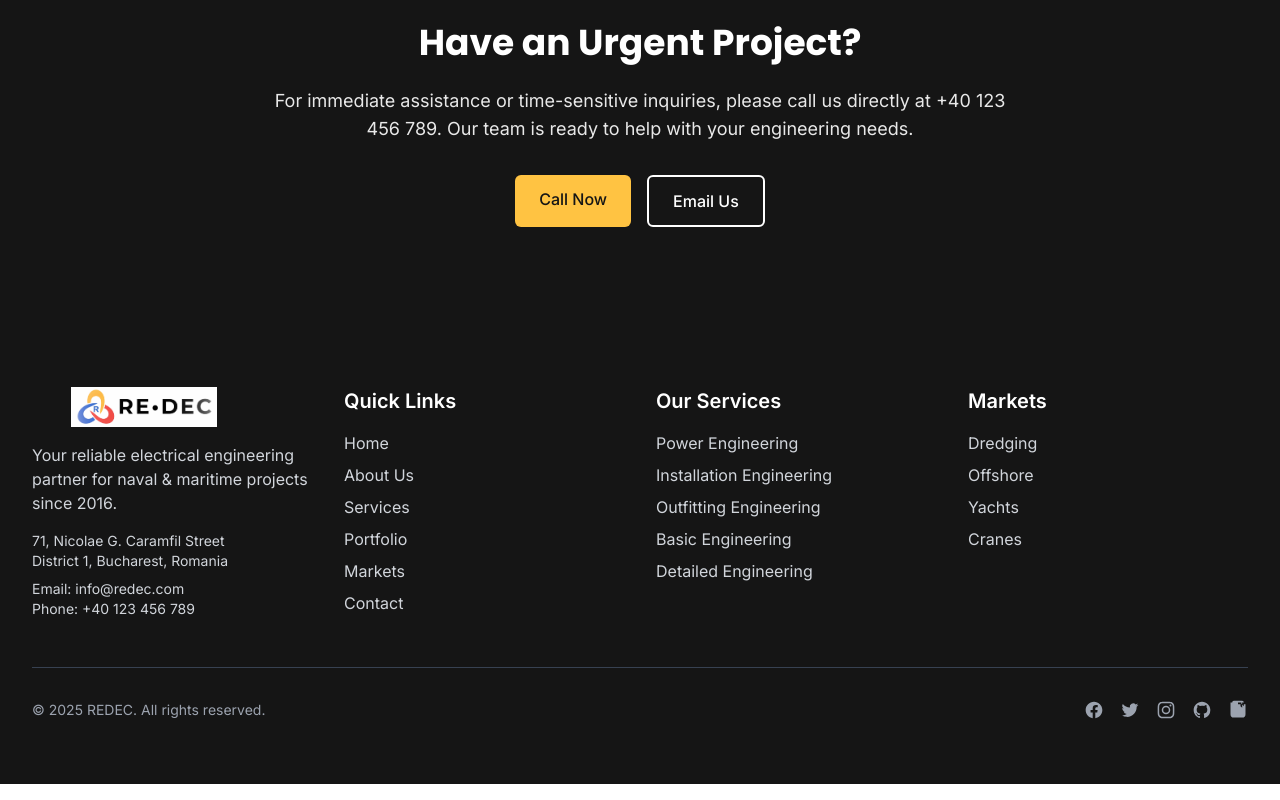
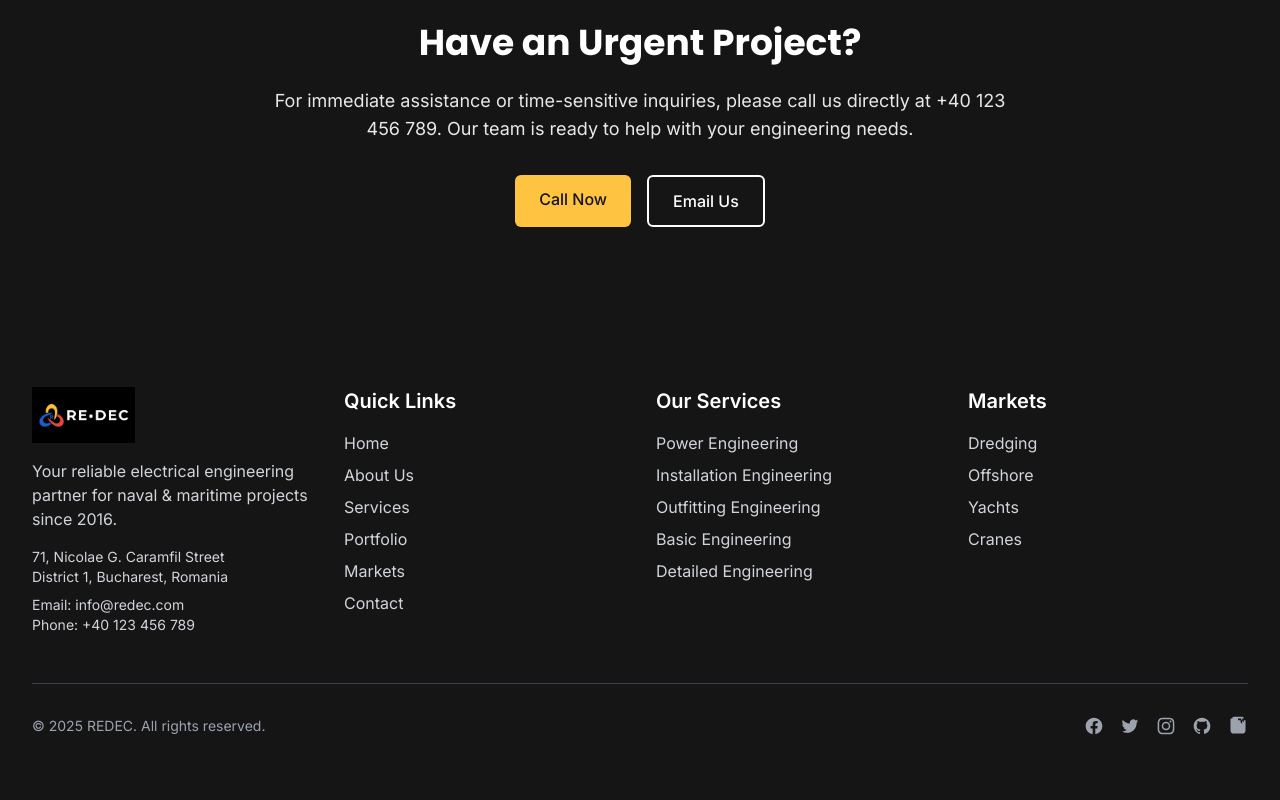
Before and after one commit to osirisonecapital/RedecLanding, a Next.js app: page /contact in a window 1280 px wide. Shown: the part 2133-2933 px from the top of the page. Built offline with nearby package versions, Linux system fonts and the light colour scheme.

Commit message:
Add files via upload

```diff
--- a/src/app/about/page.tsx
+++ b/src/app/about/page.tsx
@@ -60,9 +60,10 @@ export default function AboutPage() {
               className="relative h-[400px] md:h-[500px] rounded-lg overflow-hidden shadow-xl"
             >
               <Image
-                src="https://images.unsplash.com/photo-1522071820081-009f0129c71c?auto=format&fit=crop&q=80&w=1000"
-                alt="REDEC Team"
+                src="https://images.unsplash.com/photo-1581092918056-0c4c3acd3789?auto=format&fit=crop&q=80&w=1000"
+                alt="REDEC Engineering Team"
                 fill
+                unoptimized
                 style={{ objectFit: 'cover' }}
               />
             </motion.div>
--- a/src/components/Footer.tsx
+++ b/src/components/Footer.tsx
@@ -11,12 +11,13 @@ const Footer = () => {
         <div className="grid grid-cols-1 md:grid-cols-2 lg:grid-cols-4 gap-8">
           {/* Company Info */}
           <div className="col-span-1 md:col-span-2 lg:col-span-1">
-            <div className="relative h-10 w-56 mb-4">
+            <div className="relative h-14 w-64 mb-4">
               <Image
-                src="/images/WideLogo.png"
+                src="/images/LogoBlack.png"
                 alt="REDEC Logo"
                 fill
-                style={{ objectFit: 'contain' }}
+                style={{ objectFit: 'contain', objectPosition: 'left' }}
+                unoptimized
               />
             </div>
             <p className="text-gray-300 mb-4">
```
Also changed, not shown: public/images/LogoBlack.png (added).
